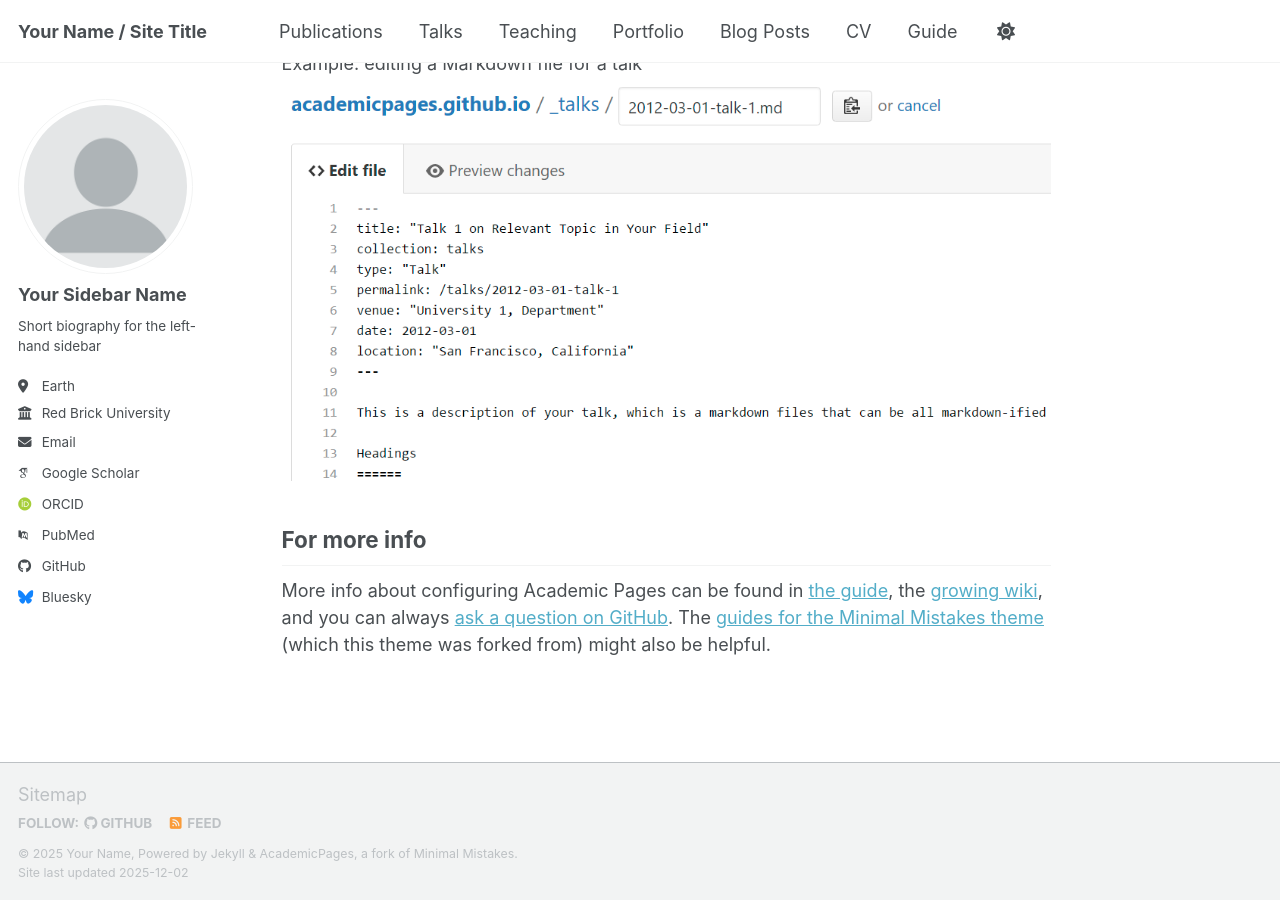
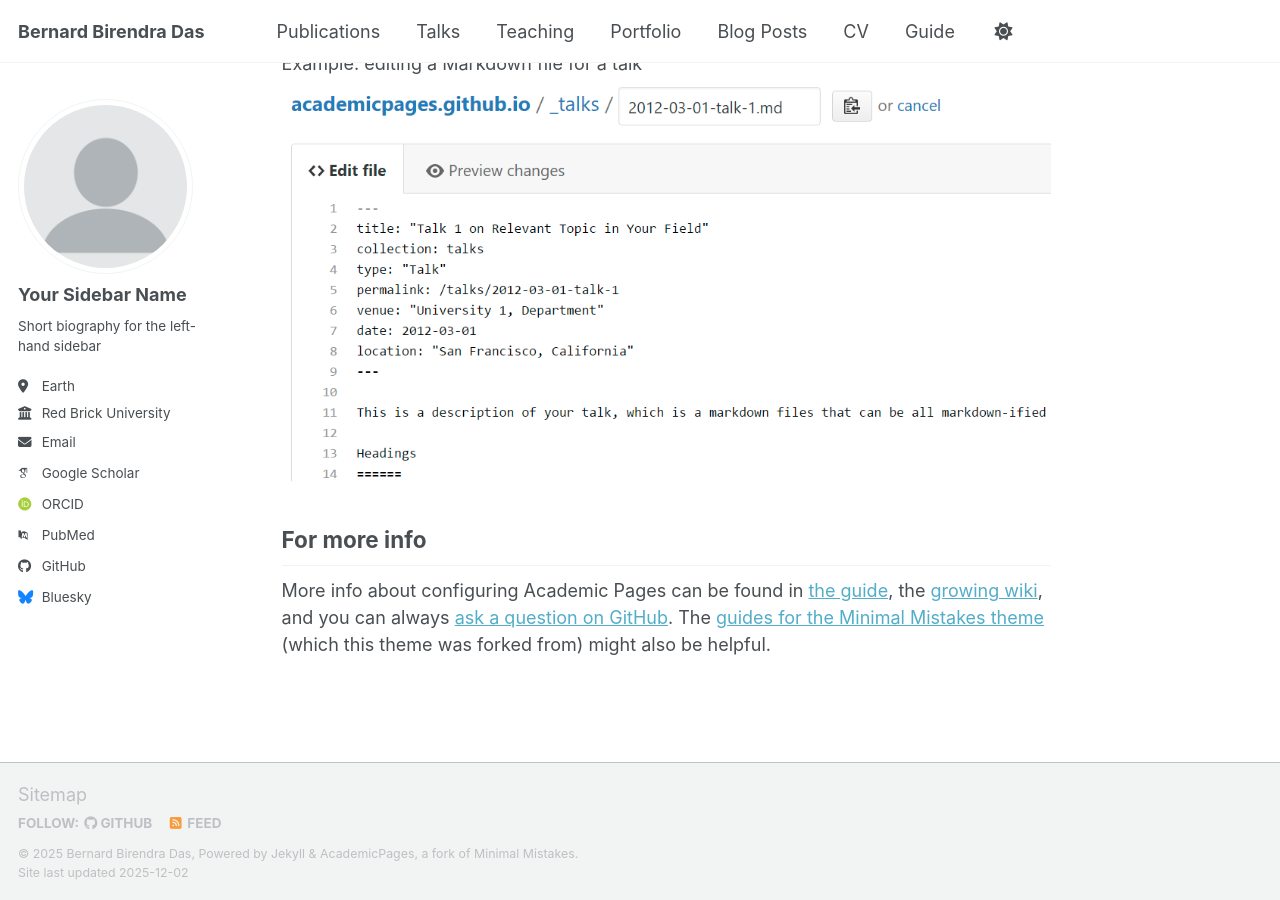
Before and after one commit to bernardbdas/bernardbdas.github.io, a Jekyll site: the page built from _pages/about.md, in a window 1280 px wide and 900 px high, scrolled down 2718 px. Built offline with Jekyll 4.4.1, drawn with Linux system fonts in a browser that asks for light colours; some web fonts are replaced; a script bundle is joined from its source files by our own code; library files that are not in the unit come from our copies.

Commit message:
changed basic settings

```diff
--- a/_config.yml
+++ b/_config.yml
@@ -9,14 +9,14 @@
 # Basic Site Settings
 locale                   : "en-US"
 site_theme               : "default" # Currently available options are "default", "air"
-title                    : "Your Name / Site Title"
+title                    : "Bernard Birendra Das"
 title_separator          : "-"
-name                     : &name "Your Name"
-description              : &description "Your Name's academic portfolio"   # Update this with a general description of your site, this is the default if not overridden by a page
-url                      : https://academicpages.github.io # The base hostname & protocol for your site e.g. "https://[your GitHub username].github.io",
+name                     : &name "Bernard Birendra Das"
+description              : &description "Research scholar at CHRIST University, Bangalore"   # Update this with a general description of your site, this is the default if not overridden by a page
+url                      : https://bernardbdas.github.io # The base hostname & protocol for your site e.g. "https://[your GitHub username].github.io",
                                                            # or if you already have some other page hosted on Github then use "https://[your GitHub username].github.io/[Your Repo Name]"
 baseurl                  : "" # the subpath of your site, e.g. "/blog"
-repository               : "academicpages/academicpages.github.io"
+repository               : "bernardbdas/bernardbdas.github.io"
 
 # Site Author - The following control what appear as part of the author content on the side bar.
 #               If a field is blank the icon and link will not appear, otherwise it will be shown.
```
